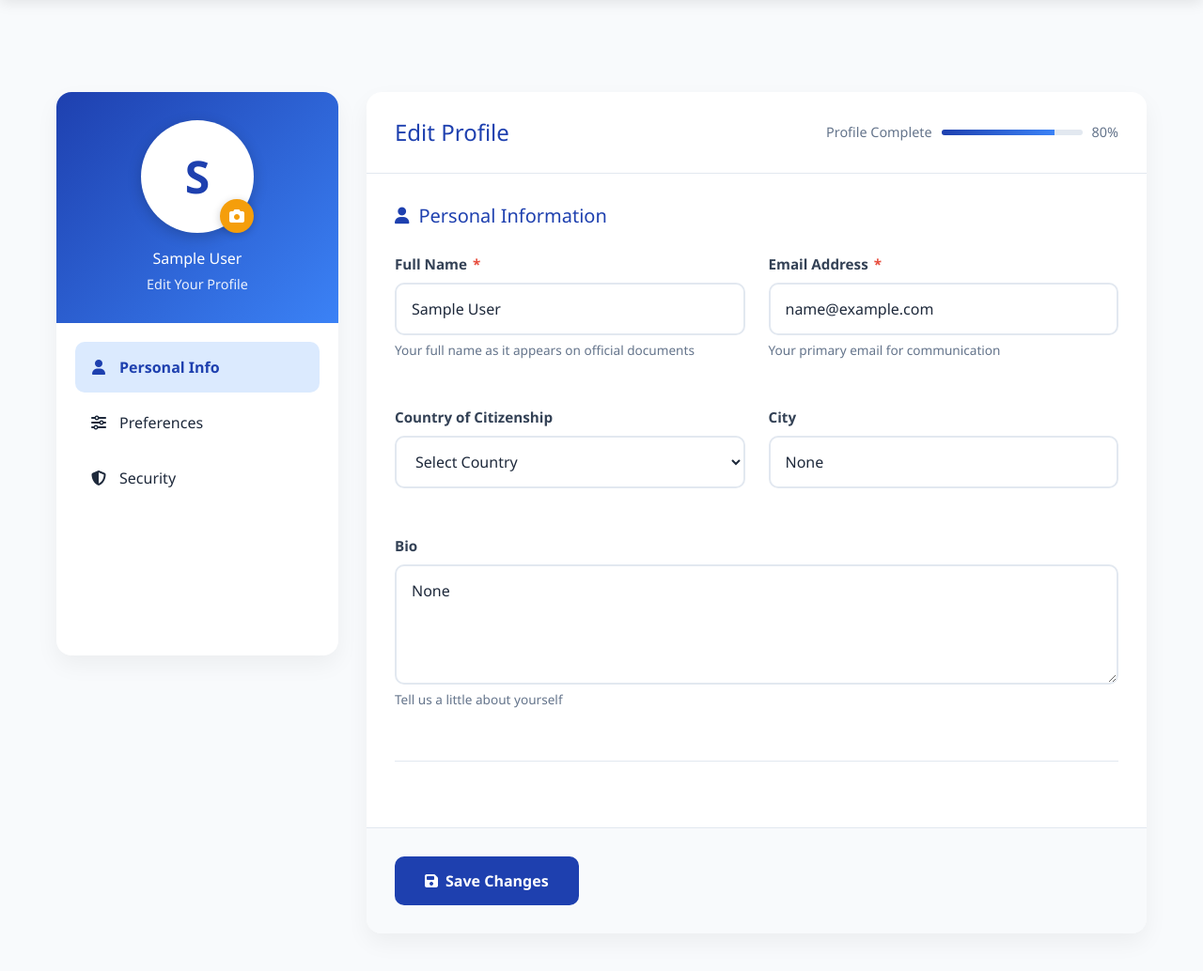
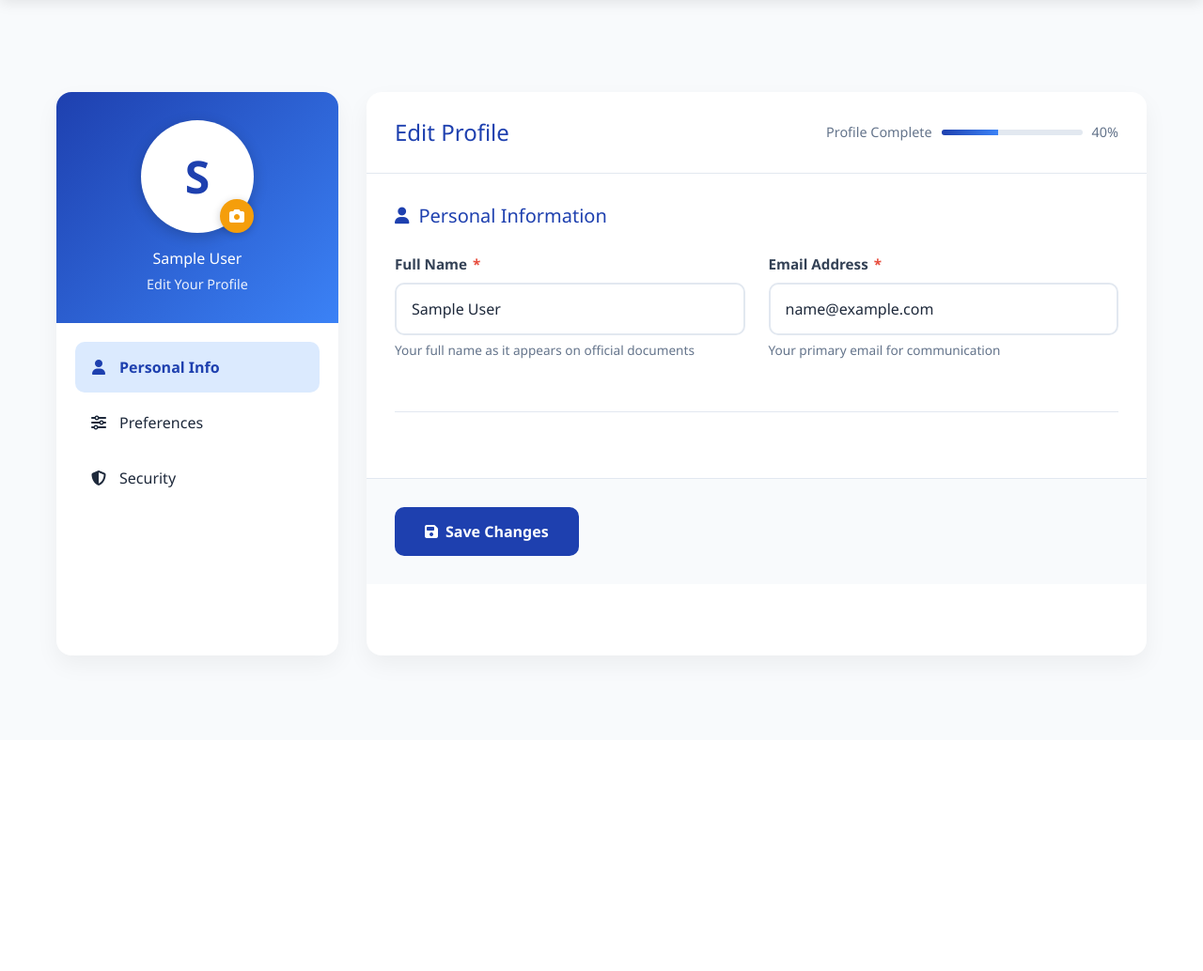
Before and after one commit to Asad-Aziz-001/AI-Scholar-Hunt, a Flask app: page /profile in a window 1280 px wide. Shown: the part 70-1104 px from the top of the page at 94% size. After the commit the page ends 779 px from the top, so only its background shows below. Run offline with Flask 3, Linux system fonts and the light colour scheme; the visitor is signed in with stand-in values (Sample User, id 1); some libraries are stand-ins or nearby versions.

Commit message:
Update profile.html

```diff
--- a/templates/profile.html
+++ b/templates/profile.html
@@ -736,8 +736,8 @@
                 </a>
                 <div class="nav-links">
                     <a href="{{ url_for('dashboard') }}">Dashboard</a>
-                    <a href="{{ url_for('profile') }}">Profile</a>
-                    <a href="{{ url_for('edit_profile') }}" class="active">Edit Profile</a>
+                    <a href="{{ url_for('profile_bp.profile') }}">Profile</a>
+                    <a href="{{ url_for('profile_bp.profile') }}" class="active">Edit Profile</a>
                     <a href="{{ url_for('search') }}">Scholarships</a>
                 </div>
             </nav>
@@ -831,36 +831,8 @@
                                     <span class="form-hint">Your primary email for communication</span>
                                     <span class="form-error" id="emailError"></span>
                                 </div>
-
-                                <div class="form-group">
-                                    <label class="form-label">Country of Citizenship</label>
-                                    <select class="form-control" name="country" id="countrySelect">
-                                        <option value="">Select Country</option>
-                                        {% if countries %}
-                                        {% for country in countries %}
-                                        <option value="{{ country.code }}" {% if user and user.country==country.code
-                                            %}selected{% endif %}>
-                                            {{ country.name }}
-                                        </option>
-                                        {% endfor %}
-                                        {% endif %}
-                                    </select>
-                                </div>
-
-                                <div class="form-group">
-                                    <label class="form-label">City</label>
-                                    <input type="text" class="form-control" name="city"
-                                        value="{{ user.city if user else '' }}" oninput="markUnsaved()">
-                                </div>
-
-                                <div class="form-group full-width">
-                                    <label class="form-label">Bio</label>
-                                    <textarea class="form-control" name="bio" rows="4"
-                                        oninput="markUnsaved()">{{ user.bio if user else '' }}</textarea>
-                                    <span class="form-hint">Tell us a little about yourself</span>
-                                </div>
-                            </div>
-                        </div>
+                            </div><!-- /.form-grid -->
+                        </div><!-- /#personalSection -->
 
                         <!-- ================================================
                              Preferences Section
@@ -899,44 +871,6 @@
                                     <input type="hidden" name="theme" id="themeInput"
                                         value="{{ user.theme if user and user.theme else 'light' }}">
                                 </div>
-
-                                <!-- Language Selection -->
-                                <div class="form-group">
-                                    <label class="form-label">Language Preference</label>
-                                    <select class="language-select" name="language" id="languageSelect"
-                                        onchange="markUnsaved()">
-                                        <option value="en" {% if user and user.language=='en' %}selected{% endif %}>
-                                            English</option>
-                                        <option value="es" {% if user and user.language=='es' %}selected{% endif %}>
-                                            Español</option>
-                                        <option value="fr" {% if user and user.language=='fr' %}selected{% endif %}>
-                                            Français</option>
-                                        <option value="de" {% if user and user.language=='de' %}selected{% endif %}>
-                                            Deutsch</option>
-                                        <option value="zh" {% if user and user.language=='zh' %}selected{% endif %}>中文
-                                        </option>
-                                        <option value="ar" {% if user and user.language=='ar' %}selected{% endif %}>
-                                            العربية</option>
-                                        <option value="ur" {% if user and user.language=='ur' %}selected{% endif %}>اردو
-                                        </option>
-                                        <option value="hi" {% if user and user.language=='hi' %}selected{% endif %}>
-                                            हिन्दी</option>
-                                    </select>
-                                    <span class="form-hint">Select your preferred interface language</span>
-                                </div>
-
-                                <!-- Notification Preferences -->
-                                <div class="form-group">
-                                    <label class="form-label">Email Notifications</label>
-                                    <select class="form-control" name="email_notifications" onchange="markUnsaved()">
-                                        <option value="all" {% if user and user.email_notifications=='all' %}selected{%
-                                            endif %}>All notifications</option>
-                                        <option value="important" {% if user and user.email_notifications=='important'
-                                            %}selected{% endif %}>Important only</option>
-                                        <option value="none" {% if user and user.email_notifications=='none'
-                                            %}selected{% endif %}>None</option>
-                                    </select>
-                                </div>
                             </div>
                         </div>
 
@@ -1024,9 +958,6 @@
         <span>Changes saved successfully!</span>
     </div>
 
-    <!-- Hidden Avatar Upload Input -->
-    <input type="file" id="avatarUpload" accept="image/*" style="display: none;" onchange="handleAvatarUpload(event)">
-
     <!-- ========================================================
          JavaScript Section
          ======================================================== -->
@@ -1578,29 +1509,6 @@
             reader.readAsDataURL(file);
         }
 
-        async function uploadAvatar(file) {
-            const formData = new FormData();
-            formData.append('avatar', file);
-
-            try {
-                const response = await fetch('/api/profile/avatar', {
-                    method: 'POST',
-                    body: formData
-                });
-
-                const result = await response.json();
-
-                if (result.success) {
-                    showSaveIndicator('success', 'Profile picture updated!');
-                } else {
-                    throw new Error(result.error || 'Upload failed');
-                }
-            } catch (error) {
-                console.error('Avatar upload error:', error);
-                showSaveIndicator('error', 'Failed to update profile picture.');
-            }
-        }
-
         // ========================================================
         // Initialize Form
         // ========================================================
```
